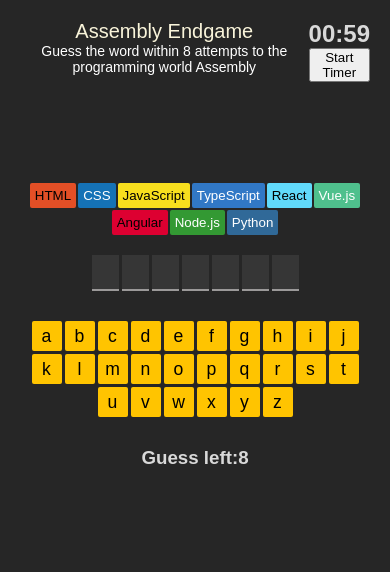
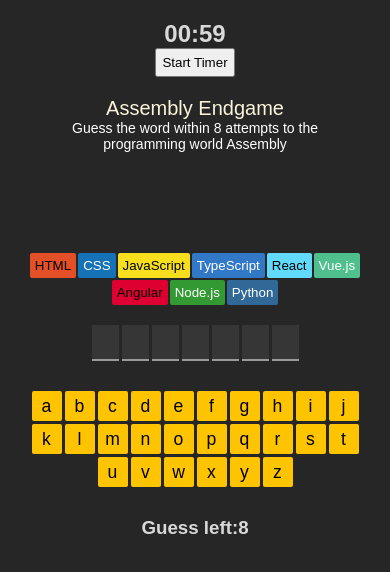
Before and after one commit to Zee34-dude/Guessing-game, a React (Vite) app: page / in a window 390 px wide. Shown: the top 572 px of the page. Built offline with nearby package versions, Linux system fonts and the light colour scheme.

Commit message:
vercel fix

```diff
--- a/src/AssemblyApp/Countdown.jsx
+++ b/src/AssemblyApp/Countdown.jsx
@@ -51,7 +51,7 @@
         {minutes.toString().padStart(2, '0')}:
         {seconds.toString().padStart(2, '0')}
       </h1>
-      <button onClick={handleStart}>Start Timer</button>
+      <button className='start-game' onClick={handleStart}>Start Timer</button>
     </div>
   )
 }
--- a/src/Assemblyapp.css
+++ b/src/Assemblyapp.css
@@ -204,3 +204,21 @@
 .guess-left {
   text-align: center;
 }
+@media only screen and (max-width:500px) {
+  .header-section {
+    display: flex;
+    flex-direction: column-reverse;
+    align-items: center;
+  }
+  .start-game{
+    padding: 5px 5px;
+
+
+  }
+  .timer{
+    display: flex;
+    flex-direction: column;
+    align-items: center;
+    margin-bottom: 20px;
+  }
+}
```
Also changed, not shown: src/App.css (+20 -12 lines).
